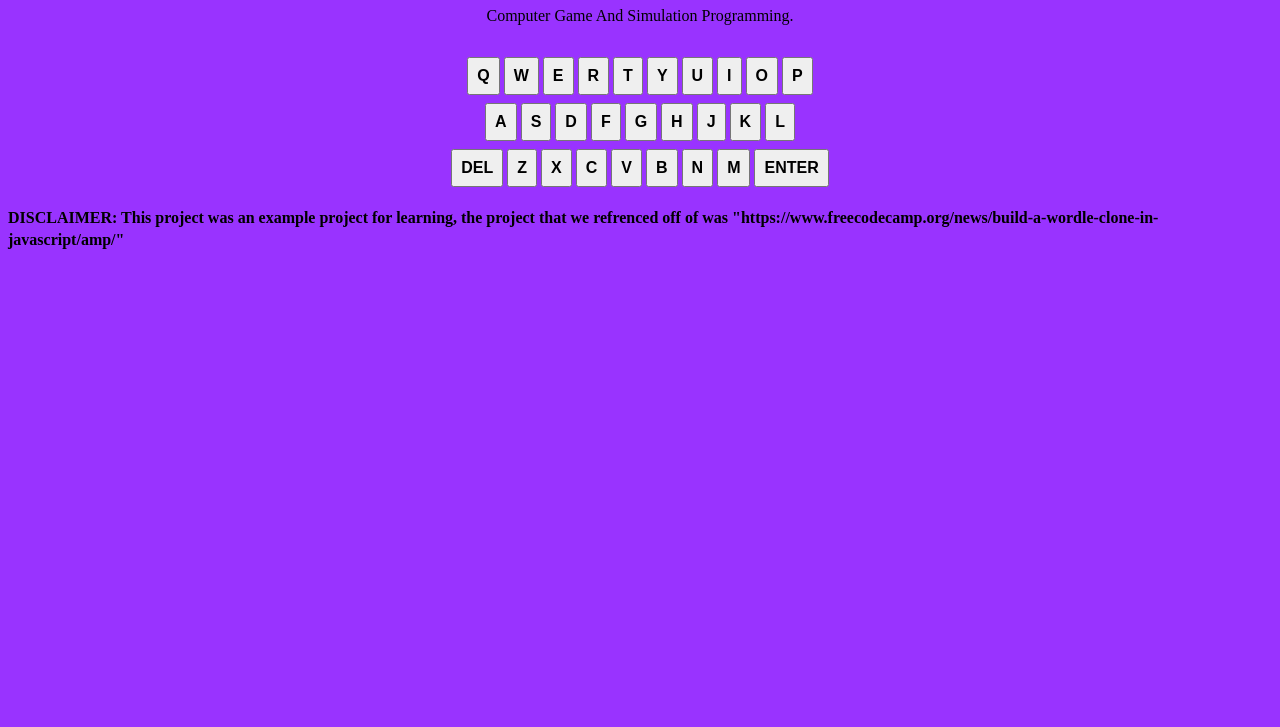
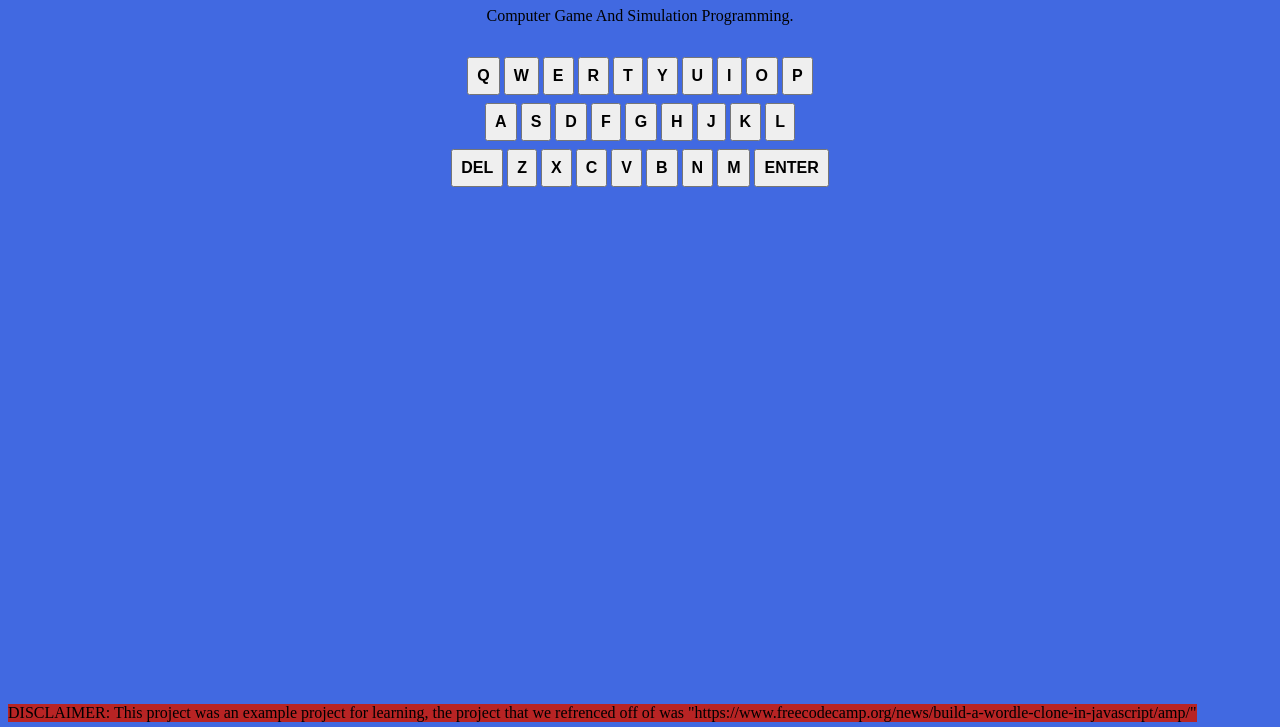
Before and after one commit to jeremtrue/FBLA-Project-2022, a website: page build/index.html in a window 1280 px wide. Shown: the part 73-800 px from the top of the page. Drawn offline with nearby package versions, Linux system fonts and the light colour scheme.

Commit message:
color and grammer changes

```diff
--- a/build/index.html
+++ b/build/index.html
@@ -14,11 +14,11 @@
 </head>
 <!
 
-most of this is copied, we are still learing and trying our best to add our own fetures.
+most of this is copied, we are still learing and trying our best to add our own fetures later on.
 
 -->
 
-<body bgcolor=9933FF>
+<body bgcolor="royalblue">
     <h1> FBLA Wordle</h1>
     <center>
         <p>
@@ -79,13 +79,11 @@ crossorigin="anonymous"></script>
 
 <script src="script.js" type="module"></script>
 
-<p>
-    <font size=3>
-        <h3>
-            DISCLAIMER: This project was an example project for learning, the project that we refrenced off of was "https://www.freecodecamp.org/news/build-a-wordle-clone-in-javascript/amp/"
-        </h3>
-    </font>
-</p>
+
+
+    <div style="position: absolute; bottom: 5px; background-color: rgb(184, 36, 36)">
+        DISCLAIMER: This project was an example project for learning, the project that we refrenced off of was "https://www.freecodecamp.org/news/build-a-wordle-clone-in-javascript/amp/"
+        </div>
 
 </body>
 </html>
```
